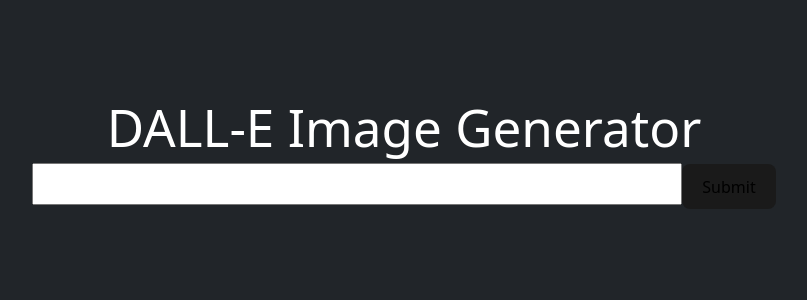
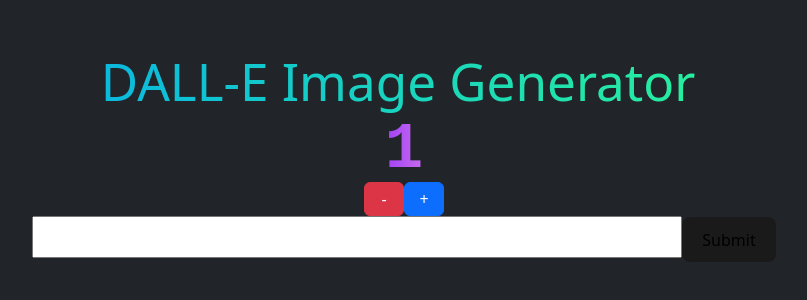
Before and after one commit to stilrdim/ImageGeneration-express-react, a React (Vite) app in the folder client/: page / in a window 1280 px wide. Shown: the part 246-546 px from the top of the page, without its empty margins (236-1043 px from the left). Built offline with nearby package versions, Linux system fonts and the light colour scheme.

Commit message:
Added support for up to 4 images at once

```diff
--- a/client/src/Components/ChatGPT.jsx
+++ b/client/src/Components/ChatGPT.jsx
@@ -1,11 +1,16 @@
 import { useState } from "react";
 import axios from "axios";
+import Counter from "./Counter";
 
 const ChatGPT = () => {
   const [prompt, setPrompt] = useState("");
   const [answer, setAnswer] = useState(null);
   const [loading, setLoading] = useState(false);
   const [showInfoLabel, setShowInfoLabel] = useState(false);
+
+  // For our Child component (Counter)
+  // Should be replaced by Redux in the future
+  const [amount, setAmount] = useState(1);
 
   // Using this to test out data sent from the API in an HTML Paragraph
   const [backendData, setBackendData] = useState([{}]);
@@ -15,6 +20,7 @@
     await axios
       .post("/api/OpenAI/GenerateImage", {
         prompt: prompt,
+        amount: amount,
       })
       .then((response) => {
         setAnswer(response.data);
@@ -48,6 +54,7 @@
   return (
     <div id="chatgpt">
       {answer == null ? <h1>DALL-E Image Generator</h1> : null}
+      <Counter amount={amount} setAmount={setAmount} />
       <input
         type="text"
         style={{ fontSize: "1.5rem", width: "650px" }}
@@ -66,7 +73,16 @@
 
       {/* The actual image (only when requested) */}
       {answer != null && (
-        <img src={answer} width="750" height="750" alt="Image placeholder" />
+        <div className="row">
+          {answer.map((img, index) => (
+            <img
+              src={img.url}
+              key={index}
+              className={`img-fluid col-${12 / amount}`}
+              alt="Image placeholder"
+            />
+          ))}
+        </div>
       )}
 
       {/* Don't render element if we haven't received any backend data in the Test variable */}
--- /dev/null
+++ b/client/src/Components/Counter.jsx
@@ -0,0 +1,46 @@
+import { useState } from "react";
+
+export default function Counter({ amount, setAmount } = props) {
+  function removeCount() {
+    // Don't go under 1
+    if (amount <= 1) return;
+
+    setAmount((current) => {
+      return current - 1;
+    });
+  }
+
+  function addCount() {
+    // Don't go over 4
+    if (amount >= 4) return;
+    setAmount((current) => {
+      return current + 1;
+    });
+  }
+
+  return (
+    <div>
+      <h3 id="count" data-toggle="tooltip" title="Amount of images">
+        {amount}
+      </h3>
+      <button
+        className="btn btn-danger py-1"
+        id="count-down"
+        onClick={removeCount}
+        data-toggle="tooltip"
+        title="Lower amount of images"
+      >
+        -
+      </button>
+      <button
+        className="btn btn-primary py-1"
+        id="count-up"
+        onClick={addCount}
+        data-toggle="tooltip"
+        title="Increase amount of images"
+      >
+        +
+      </button>
+    </div>
+  );
+}
--- a/client/src/index.css
+++ b/client/src/index.css
@@ -114,3 +114,38 @@
 h2 {
   text-align: center;
 }
+
+img {
+  max-width: 750px;
+  max-height: 750px;
+}
+
+h1 {
+  background: -webkit-linear-gradient(180deg, #2af598, #08b3e5);
+  -webkit-background-clip: text;
+  background-clip: text;
+  -webkit-text-fill-color: transparent;
+  /* Fixes gradient for leters like "g" */
+  line-height: 1.4;
+  max-width: 25ch;
+  margin: 0;
+}
+
+#count {
+  font-family: 'Courier New', Courier, monospace;
+  font-weight: 900;
+  line-height: 1;
+  font-size: 4rem;
+  margin: 0 auto;
+  background: -webkit-linear-gradient(180deg, #feace4, #6a00ff);
+  -webkit-background-clip: text;
+  background-clip: text;
+  -webkit-text-fill-color: transparent;
+  /* Focus the gradient more */
+  max-width: 4ch;
+}
+
+#count-down,
+#count-up {
+  width: 2.5rem;
+}
```
Also changed, not shown: 1 other file (tests, documents, lock files or other folders).
